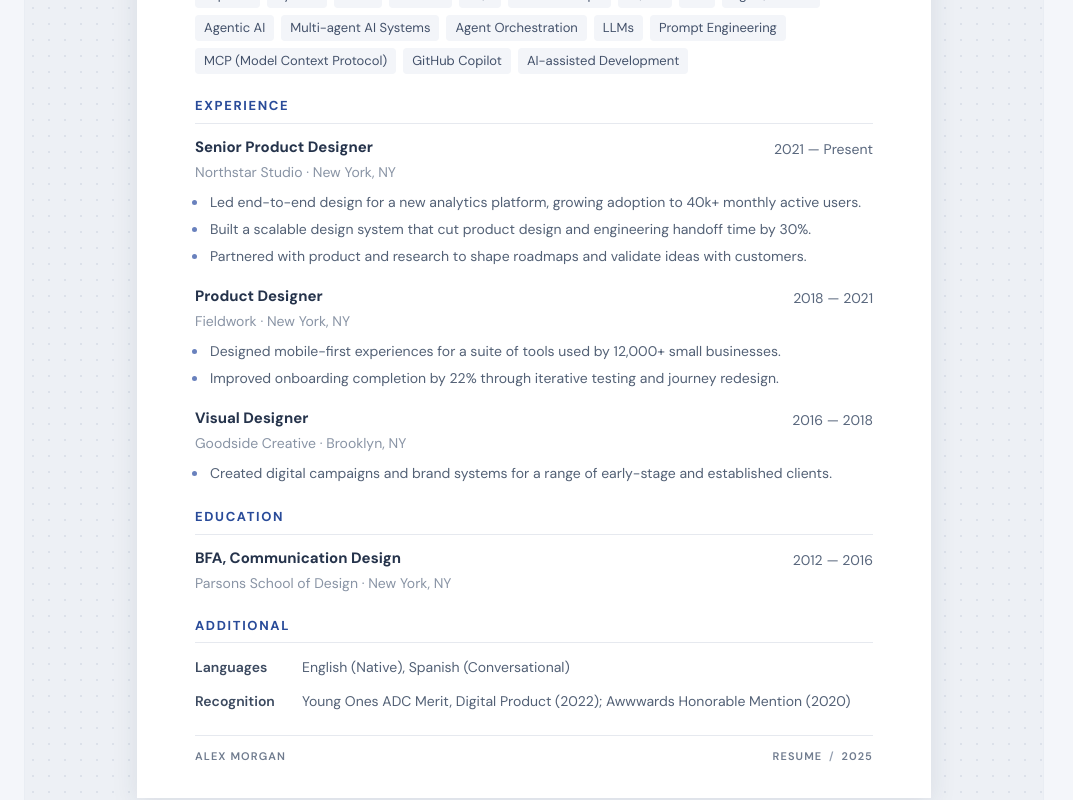
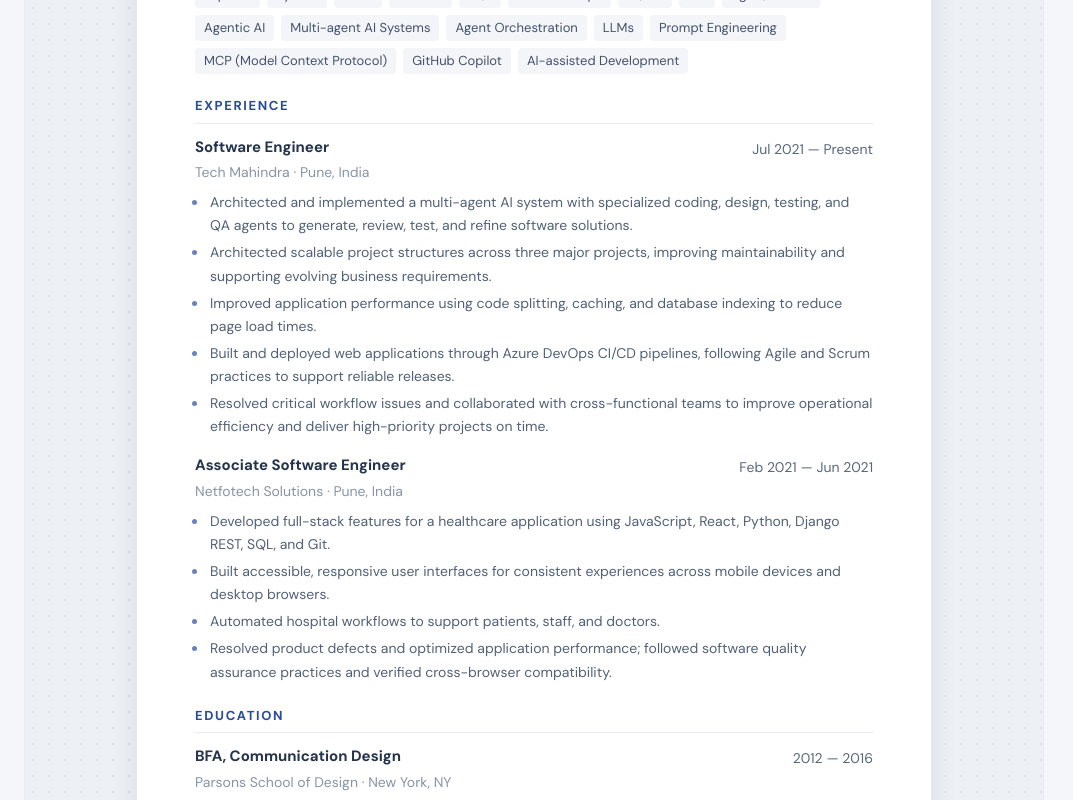
Before and after one commit to Kaustubh3117/resume, a React (Vite) app: page / in a window 1280 px wide. Shown: the part 700-1500 px from the top of the page, without its empty margins (106-1179 px from the left). Built offline with nearby package versions, Linux system fonts and the light colour scheme.

Commit message:
added company section

```diff
--- a/src/App.jsx
+++ b/src/App.jsx
@@ -124,40 +124,32 @@ function App() {
                 <div className="experience-item">
                   <div className="role-heading">
                     <div>
-                      <h3><Editable>Senior Product Designer</Editable></h3>
-                      <p className="company"><Editable>Northstar Studio</Editable><span> · </span><Editable>New York, NY</Editable></p>
+                      <h3><Editable>Software Engineer</Editable></h3>
+                      <p className="company"><Editable>Tech Mahindra</Editable><span> · </span><Editable>Pune, India</Editable></p>
                     </div>
-                    <p className="date"><Editable>2021 — Present</Editable></p>
+                    <p className="date"><Editable>Jul 2021 — Present</Editable></p>
                   </div>
                   <ul>
-                    <li><Editable>Led end-to-end design for a new analytics platform, growing adoption to 40k+ monthly active users.</Editable></li>
-                    <li><Editable>Built a scalable design system that cut product design and engineering handoff time by 30%.</Editable></li>
-                    <li><Editable>Partnered with product and research to shape roadmaps and validate ideas with customers.</Editable></li>
+                    <li><Editable>Architected and implemented a multi-agent AI system with specialized coding, design, testing, and QA agents to generate, review, test, and refine software solutions.</Editable></li>
+                    <li><Editable>Architected scalable project structures across three major projects, improving maintainability and supporting evolving business requirements.</Editable></li>
+                    <li><Editable>Improved application performance using code splitting, caching, and database indexing to reduce page load times.</Editable></li>
+                    <li><Editable>Built and deployed web applications through Azure DevOps CI/CD pipelines, following Agile and Scrum practices to support reliable releases.</Editable></li>
+                    <li><Editable>Resolved critical workflow issues and collaborated with cross-functional teams to improve operational efficiency and deliver high-priority projects on time.</Editable></li>
                   </ul>
                 </div>
                 <div className="experience-item">
                   <div className="role-heading">
                     <div>
-                      <h3><Editable>Product Designer</Editable></h3>
-                      <p className="company"><Editable>Fieldwork</Editable><span> · </span><Editable>New York, NY</Editable></p>
+                      <h3><Editable>Associate Software Engineer</Editable></h3>
+                      <p className="company"><Editable>Netfotech Solutions</Editable><span> · </span><Editable>Pune, India</Editable></p>
                     </div>
-                    <p className="date"><Editable>2018 — 2021</Editable></p>
+                    <p className="date"><Editable>Feb 2021 — Jun 2021</Editable></p>
                   </div>
                   <ul>
-                    <li><Editable>Designed mobile-first experiences for a suite of tools used by 12,000+ small businesses.</Editable></li>
-                    <li><Editable>Improved onboarding completion by 22% through iterative testing and journey redesign.</Editable></li>
-                  </ul>
-                </div>
-                <div className="experience-item">
-                  <div className="role-heading">
-                    <div>
-                      <h3><Editable>Visual Designer</Editable></h3>
-                      <p className="company"><Editable>Goodside Creative</Editable><span> · </span><Editable>Brooklyn, NY</Editable></p>
-                    </div>
-                    <p className="date"><Editable>2016 — 2018</Editable></p>
-                  </div>
-                  <ul>
-                    <li><Editable>Created digital campaigns and brand systems for a range of early-stage and established clients.</Editable></li>
+                    <li><Editable>Developed full-stack features for a healthcare application using JavaScript, React, Python, Django REST, SQL, and Git.</Editable></li>
+                    <li><Editable>Built accessible, responsive user interfaces for consistent experiences across mobile devices and desktop browsers.</Editable></li>
+                    <li><Editable>Automated hospital workflows to support patients, staff, and doctors.</Editable></li>
+                    <li><Editable>Resolved product defects and optimized application performance; followed software quality assurance practices and verified cross-browser compatibility.</Editable></li>
                   </ul>
                 </div>
               </section>
@@ -181,8 +173,8 @@ function App() {
             </div>
 
             <footer className="resume-footer">
-              <span>ALEX MORGAN</span>
-              <span>RESUME <span className="footer-divider">/</span> 2025</span>
+              <span>KAUSTUBH PATIL</span>
+              <span>RESUME <span className="footer-divider">/</span> 2026</span>
             </footer>
           </article>
         </div>
```
